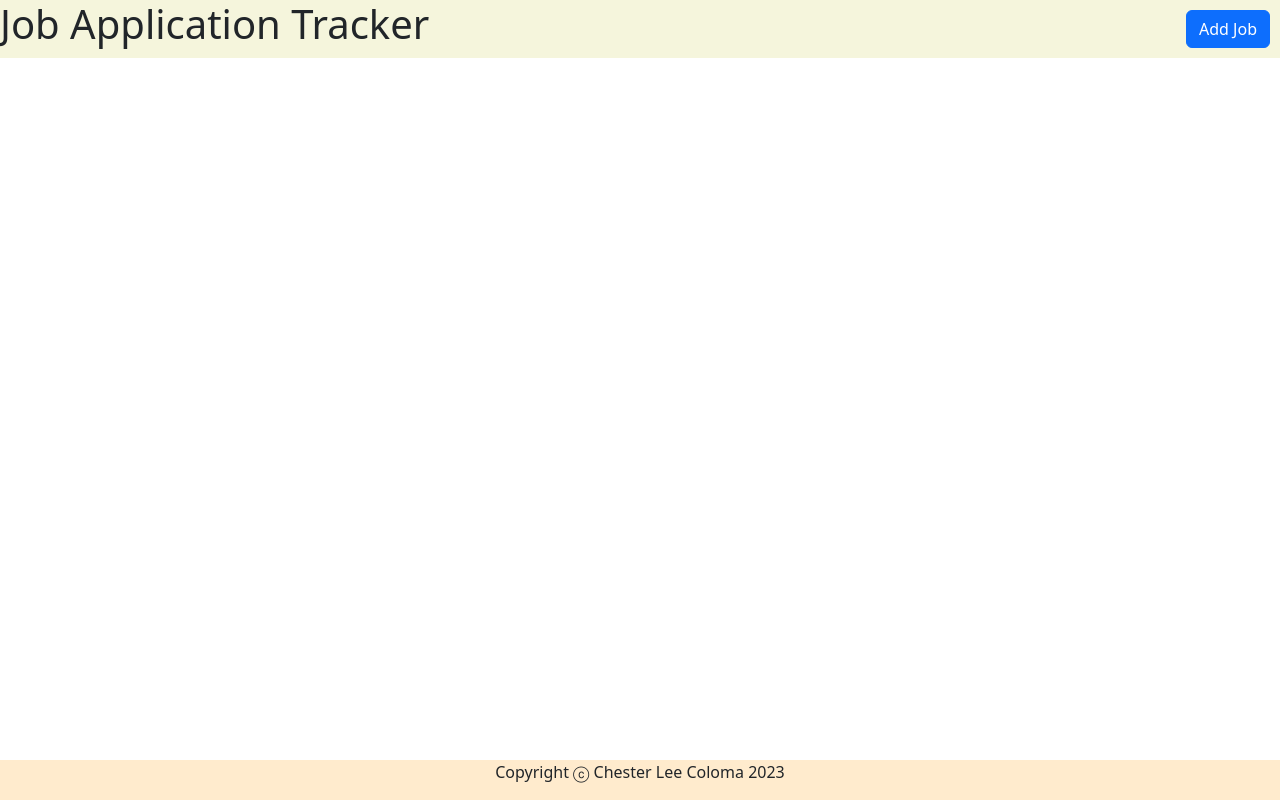
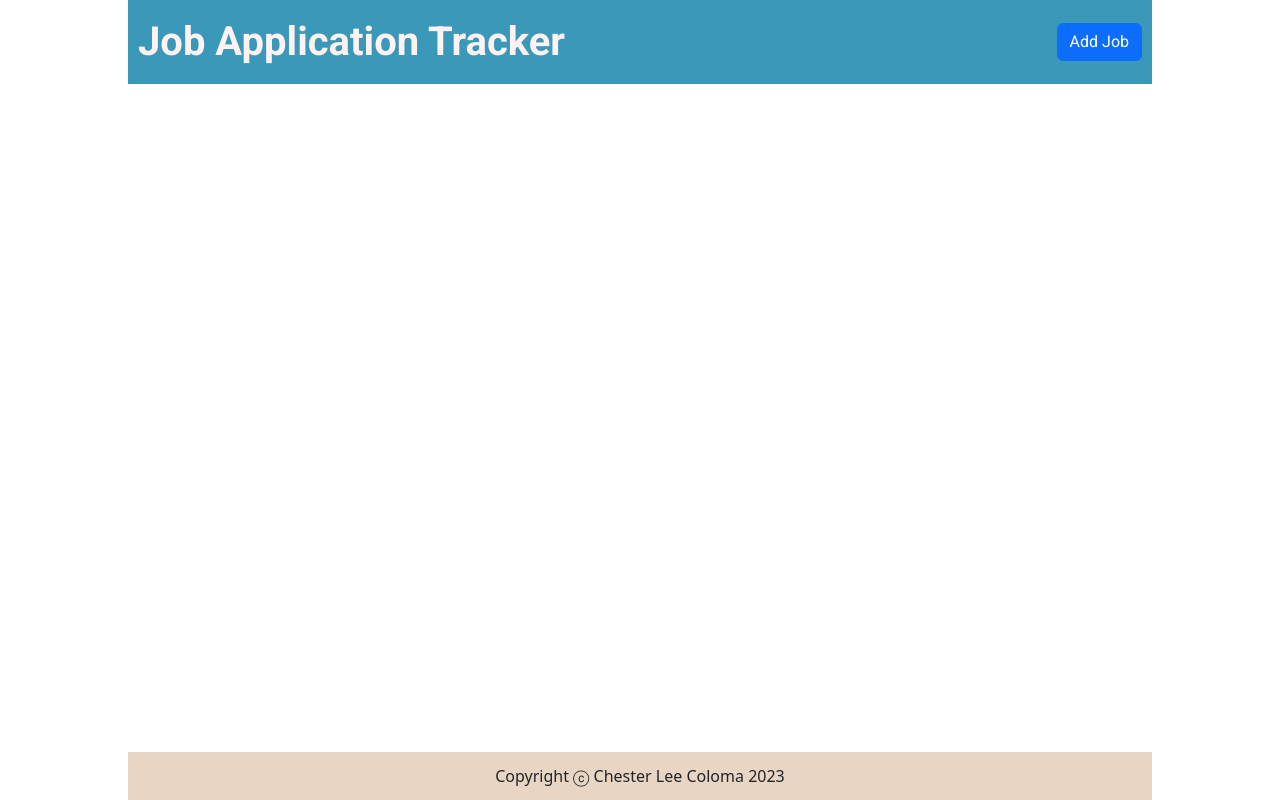
Before and after one commit to cleecoloma/Projects, a React (Create React App) app in the folder application-tracker/: page / in a window 1280 px wide. Built offline with nearby package versions, Linux system fonts and the light colour scheme.

Commit message:
made changes to css styling for windows viewing

```diff
--- a/application-tracker/public/index.html
+++ b/application-tracker/public/index.html
@@ -10,6 +10,9 @@
   <link rel="stylesheet" href="styles.css">
   <link rel="stylesheet" href="https://cdn.jsdelivr.net/npm/bootstrap@5.2.3/dist/css/bootstrap.min.css"
     integrity="sha384-rbsA2VBKQhggwzxH7pPCaAqO46MgnOM80zW1RWuH61DGLwZJEdK2Kadq2F9CUG65" crossorigin="anonymous" />
+  <link rel="preconnect" href="https://fonts.googleapis.com">
+  <link rel="preconnect" href="https://fonts.gstatic.com" crossorigin>
+  <link href="https://fonts.googleapis.com/css2?family=Roboto:ital,wght@0,400;0,700;1,900&display=swap" rel="stylesheet">
 </head>
 
 <body>
--- a/application-tracker/public/styles.css
+++ b/application-tracker/public/styles.css
@@ -1,53 +1,68 @@
 * {
     padding: 0;
-    margin: 0;
     box-sizing: border-box;
 }
 
-header {
-    background-color: beige;
-    top: 0;
+.page {
+    width: 80%;
     margin: auto;
-    width: 100%;
-    display: flex;
-    justify-content: space-between;
-    z-index: 50;
+}
+
+.content {
+    background-color: #FFB84C;
+    width: 80%;
+    z-index: 11111;
+}
+
+
+.navbar{
+    background-color: #3A98B9;
+    font-family: 'Roboto', sans-serif;
+}
+
+.navbar h1 {
+    background-color: #3A98B9;
+    font-weight: 700;
+    margin: 10px;
+    color: #FFF2F2;
 }
 
 header div {
+    background-color: #3A98B9;
     margin-top: auto;
     margin-bottom: auto;
 }
 
-.header-buttons {
-    display: flex;
+.add-job-button {
+    margin: 10px;
+    margin-right: 10px;
 }
 
-.add-job-button {
-    margin: 10px;
+footer {
+    position: fixed;
+    bottom: 0;
+    background-color:#E8D5C4;
+    text-align: center;
+    width: 80%;
+    height: 3rem;
+    margin: auto;
 }
 
-#footer {
-    position: fixed;
-    background-color:blanchedalmond;
-    text-align: center;
-    width: 100%;
-    height: 2.5rem;
-    bottom: 0;
+footer p {
+    background-color:#E8D5C4;
+    margin: 0;
+    position: absolute;
+    top: 50%;
+    left: 50%;
+    transform: translate(-50%, -50%);
 }
-
-/* .content {
-    position: relative;
-    padding-bottom: 2.5rem;
-    min-height: 100%;
-    margin-top: 5rem;
-    max-width: 275px;
-} */
 
 .job {
     max-width: 275px;
-    margin: 1rem;
     float: left;
+    color: #FFF1DC;
+    margin-top: 1rem;
+    margin-right: 1rem;
 }
 
 .job-top {
--- a/application-tracker/src/components/App.jsx
+++ b/application-tracker/src/components/App.jsx
@@ -39,7 +39,7 @@ function App() {
   }
 
   return (
-    <div>
+    <div className="page">
       <Header saveJob={addJob} />
       <div className="content">
         {jobs.map((jobList, index) => {
--- a/application-tracker/src/components/EditModal.jsx
+++ b/application-tracker/src/components/EditModal.jsx
@@ -48,7 +48,7 @@ function submitJob(event) {
                     onChange={handleChange}
                     name="title"
                     type="text"
-                    placeholder="title"
+                    placeholder="Title"
                     value={job.title}
                     autoFocus
                 />
@@ -58,7 +58,7 @@ function submitJob(event) {
                     onChange={handleChange}
                     name="company"
                     type="text"
-                    placeholder="company"
+                    placeholder="Company"
                     value={job.company}
                 />
             </Form.Group>
@@ -67,7 +67,7 @@ function submitJob(event) {
                     onChange={handleChange}
                     name="location"
                     type="text"
-                    placeholder="location"
+                    placeholder="Location"
                     value={job.location}
                 />
             </Form.Group>
@@ -76,7 +76,7 @@ function submitJob(event) {
                     onChange={handleChange}
                     name="link"
                     type="url"
-                    placeholder="link"
+                    placeholder="Link"
                     value={job.link}
                 />
             </Form.Group>
--- a/application-tracker/src/components/Header.jsx
+++ b/application-tracker/src/components/Header.jsx
@@ -5,9 +5,8 @@ function Header(props) {
     const [modalShow, setModalShow] = useState(false);
 
     return (
-        <header>
+        <header className="navbar">
             <h1>Job Application Tracker</h1>
-            <div className="header-buttons">
                 <div className="add-job-button">
                     <JobModal
                         onAdd={props.saveJob}
@@ -15,7 +14,6 @@ function Header(props) {
                         onHide={() => setModalShow(false)}
                     />
                 </div>
-            </div>
         </header>
     )
 }
--- a/application-tracker/src/components/Job.jsx
+++ b/application-tracker/src/components/Job.jsx
@@ -25,7 +25,6 @@ function Job(props) {
             <Card sx={{ minWidth: 275 }} variant="outlined">
             <CardContent>
                 <div className="job-top">
-
                     <Checkbox size="small"/>
                 </div>
                 <div className="job-content">
```
